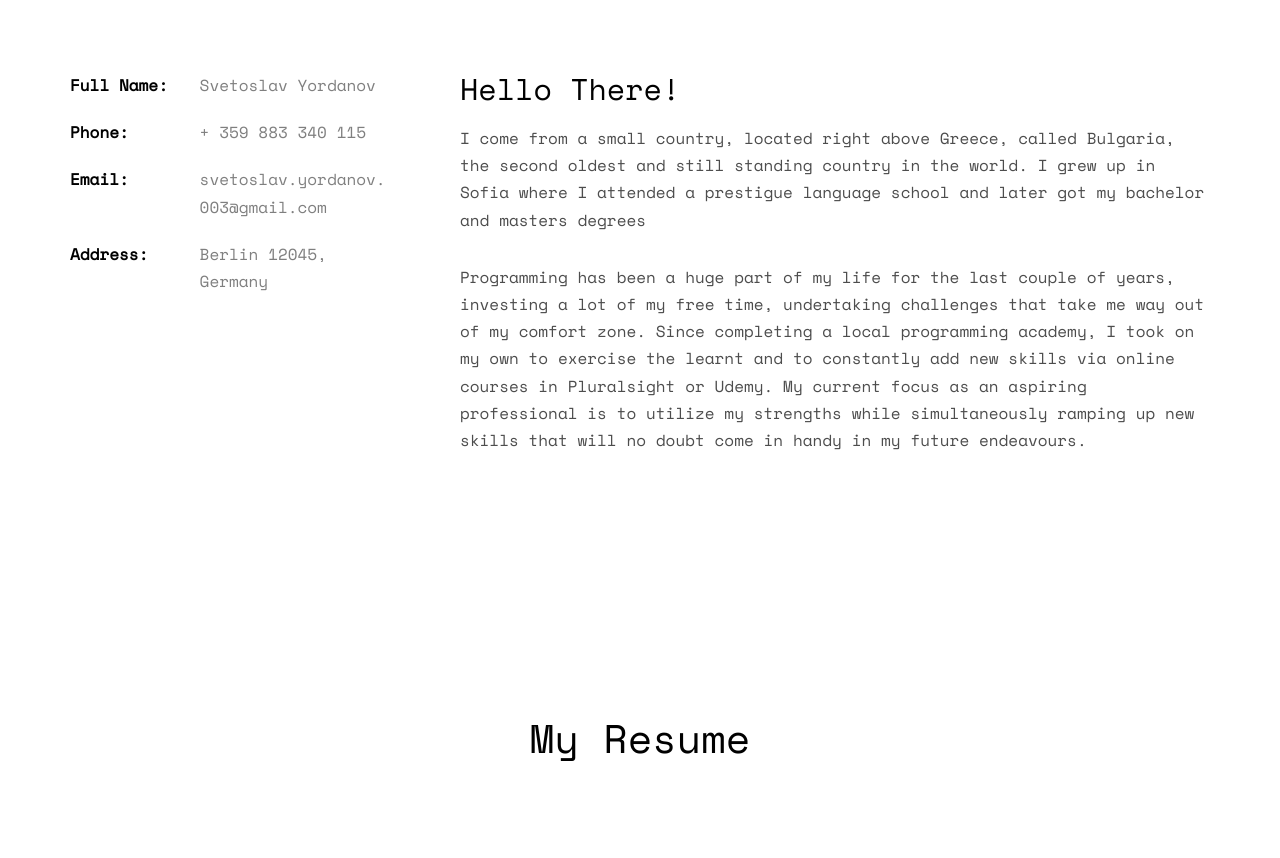
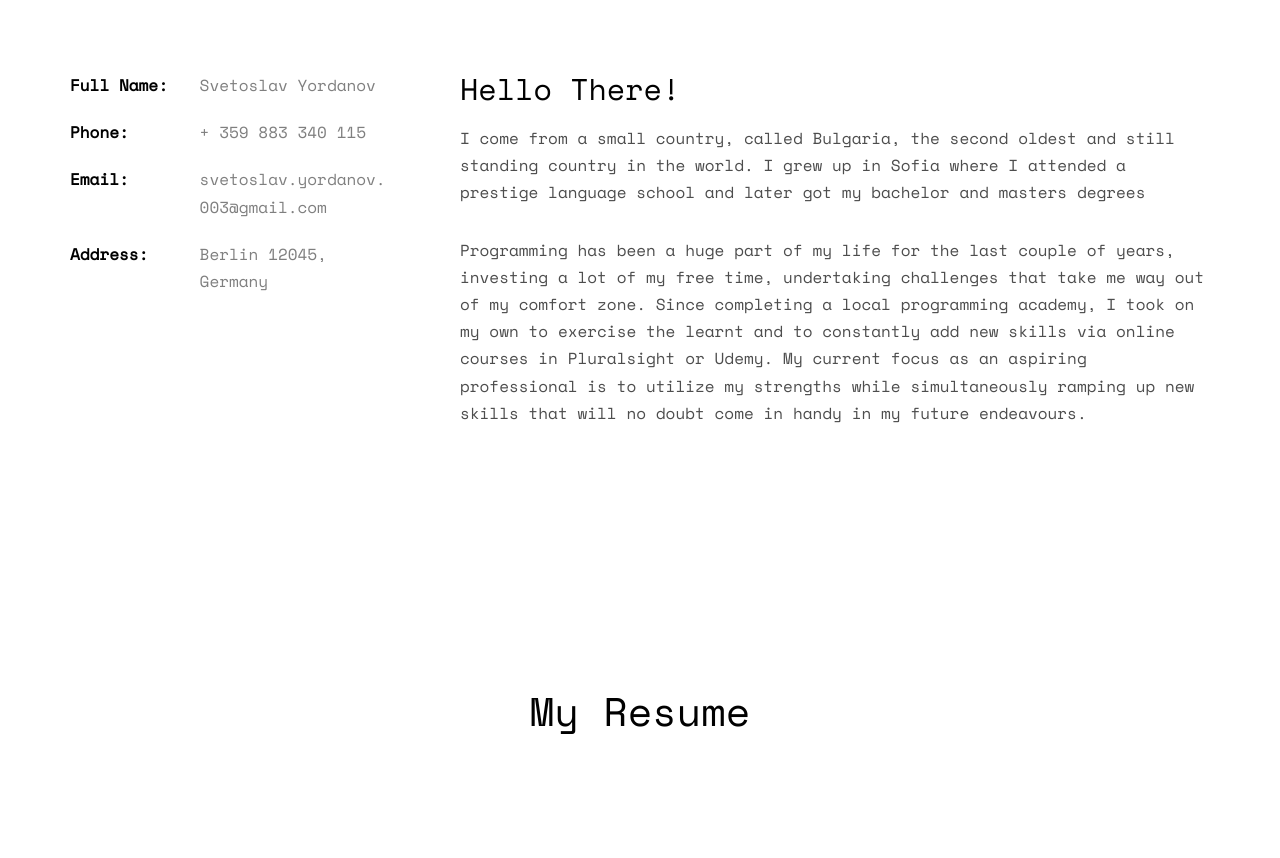
Before and after one commit to yordanov03/sveto.github.io, a plain HTML site: page index.html in a window 1280 px wide. Shown: the part 1000-1858 px from the top of the page. Drawn offline with nearby package versions, Linux system fonts and the light colour scheme; some packages are replaced by stand-ins of ours; no server answers; files whose address does not match are found by name.

Commit message:
fixed typos

```diff
--- a/index.html
+++ b/index.html
@@ -80,7 +80,7 @@
 				</div>
 				<div class="col-md-8">
 					<h2>Hello There!</h2>
-					<p>I come from a small country, located right above Greece, called Bulgaria, the second oldest and still standing country in the world. I grew up in Sofia where I attended a prestigue language school and later got my bachelor and masters degrees</p>
+					<p>I come from a small country, called Bulgaria, the second oldest and still standing country in the world. I grew up in Sofia where I attended a prestige language school and later got my bachelor and masters degrees</p>
 					<p>Programming has been a huge part of my life for the last couple of years, investing a lot of my free time, undertaking challenges that take me way out of my comfort zone. Since completing a local programming academy, I took on my own to exercise the learnt and to constantly add new skills via online courses in Pluralsight or Udemy. My current focus as an aspiring professional is to utilize my strengths while simultaneously ramping up new skills that will no doubt come in handy in my future endeavours.</p>
 				</div>
 			</div>
```
